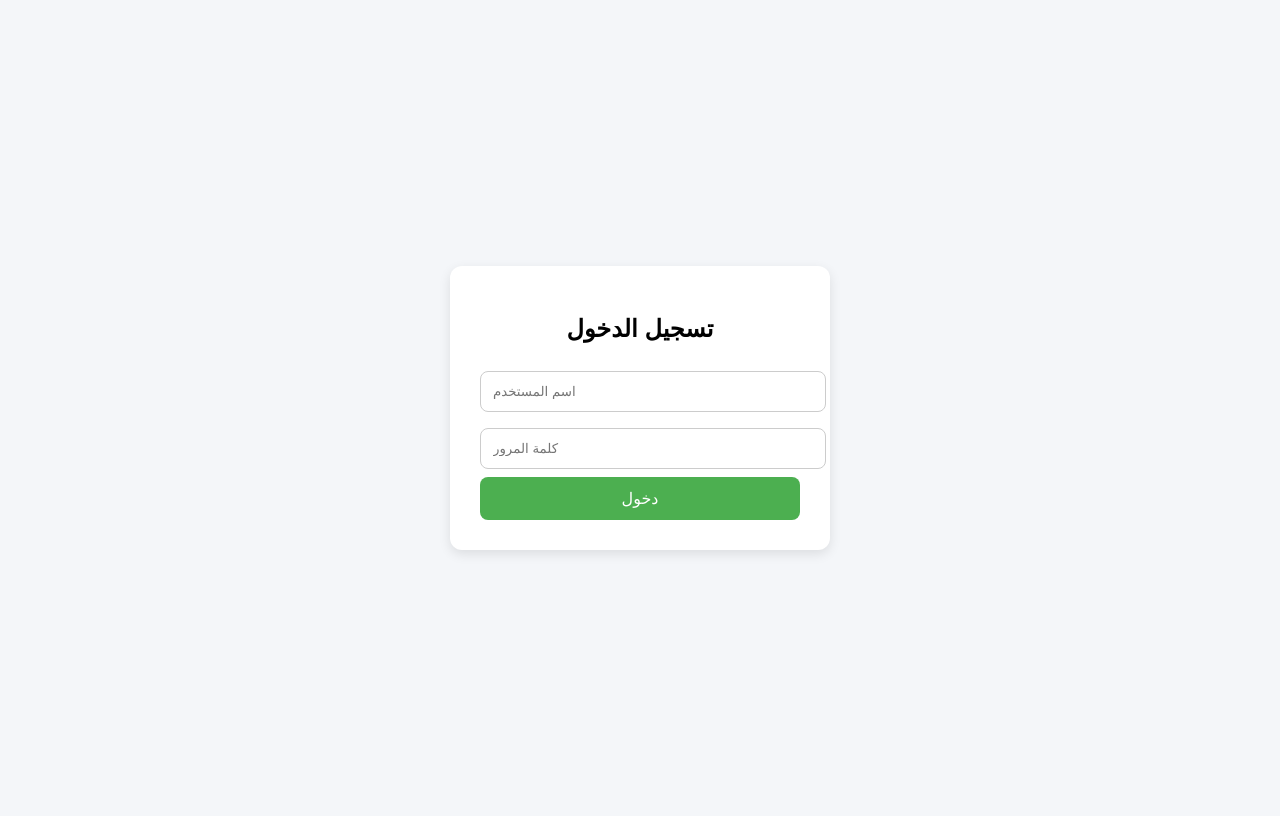
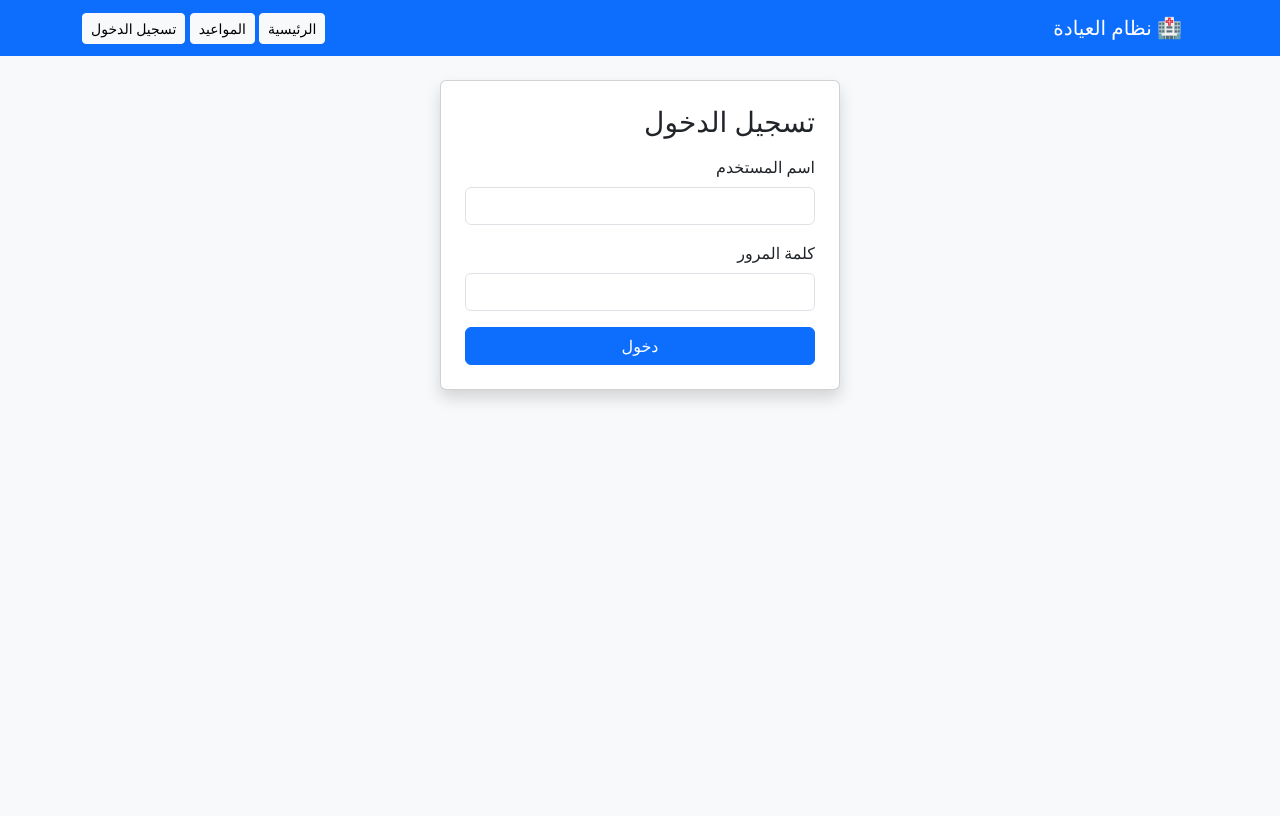
Before and after one commit to mshrf3334-star/clinic-appointments, a Flask app: template templates/login.html in a window 1280 px wide. After the commit the page ends 401 px from the top, so only its background shows below. Run offline with Flask 3, Linux system fonts and the light colour scheme; the template is opened without the code that fills it, so the values that code supplies are empty.

Commit message:
Update login.html

```diff
--- a/templates/login.html
+++ b/templates/login.html
@@ -1,66 +1,20 @@
-<!DOCTYPE html>
-<html lang="ar">
-<head>
-    <meta charset="UTF-8">
-    <title>تسجيل الدخول</title>
-    <style>
-        body {
-            font-family: Arial, sans-serif;
-            background-color: #f4f6f9;
-            display: flex;
-            justify-content: center;
-            align-items: center;
-            height: 100vh;
-        }
-        .login-box {
-            background: #fff;
-            padding: 30px;
-            border-radius: 12px;
-            box-shadow: 0 4px 12px rgba(0,0,0,0.1);
-            width: 320px;
-        }
-        h2 {
-            text-align: center;
-            margin-bottom: 20px;
-        }
-        input[type="text"], input[type="password"] {
-            width: 100%;
-            padding: 12px;
-            margin: 8px 0;
-            border: 1px solid #ccc;
-            border-radius: 8px;
-        }
-        button {
-            width: 100%;
-            padding: 12px;
-            background: #4CAF50;
-            border: none;
-            color: white;
-            font-size: 16px;
-            border-radius: 8px;
-            cursor: pointer;
-        }
-        button:hover {
-            background: #45a049;
-        }
-        .error {
-            color: red;
-            text-align: center;
-            margin-bottom: 10px;
-        }
-    </style>
-</head>
-<body>
-    <div class="login-box">
-        <h2>تسجيل الدخول</h2>
-        {% if error %}
-            <p class="error">{{ error }}</p>
-        {% endif %}
+{% extends "base.html" %}
+
+{% block title %}تسجيل الدخول{% endblock %}
+
+{% block content %}
+    <div class="card shadow p-4" style="max-width:400px; margin:auto;">
+        <h3 class="mb-3">تسجيل الدخول</h3>
         <form method="POST" action="/login">
-            <input type="text" name="username" placeholder="اسم المستخدم" required>
-            <input type="password" name="password" placeholder="كلمة المرور" required>
-            <button type="submit">دخول</button>
+            <div class="mb-3">
+                <label class="form-label">اسم المستخدم</label>
+                <input type="text" name="username" class="form-control" required>
+            </div>
+            <div class="mb-3">
+                <label class="form-label">كلمة المرور</label>
+                <input type="password" name="password" class="form-control" required>
+            </div>
+            <button type="submit" class="btn btn-primary w-100">دخول</button>
         </form>
     </div>
-</body>
-</html>
+{% endblock %}
```
